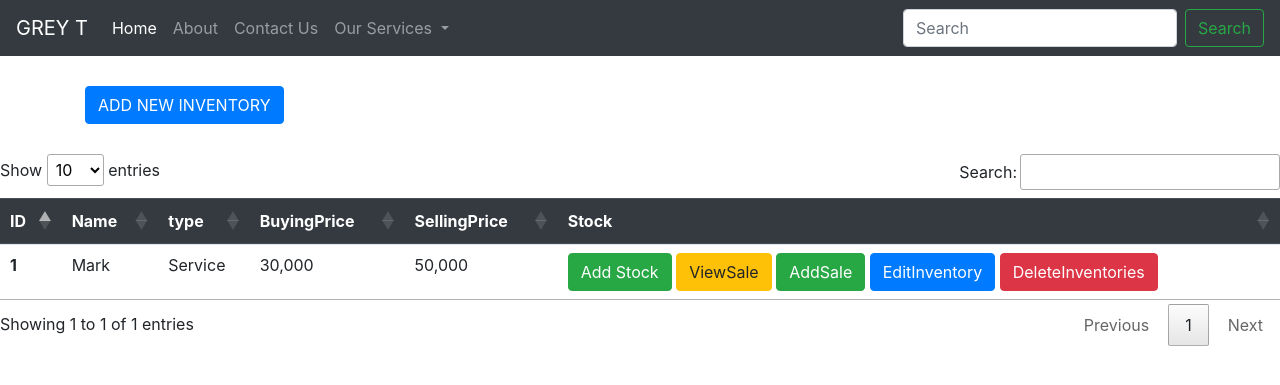
After one commit to NjengaWanjiku/inventory_management_system, a Flask app: page /inventories in a window 1280 px wide. The commit adds this page. Shown: the top 385 px of the page. Run offline with Flask 2, Linux system fonts and the light colour scheme; some libraries are stand-ins or nearby versions.

Commit message:
data visualization,modal data

```diff
--- a/app.py
+++ b/app.py
@@ -1,7 +1,12 @@
 #importing
 # import *file name
 # import from file name import what you want
-from flask import Flask,render_template
+from flask import Flask,render_template,request,redirect,url_for
+
+import pygal
+
+# specific
+# from pygal import pie
 
 # calling/instanciating
 app = Flask(__name__)
@@ -9,26 +14,25 @@ app = Flask(__name__)
 # creating of endpoints/route
 # 1. declaration of a route
 @app.route('/')
+ # 2.a function embedded to the route
+def hello_world():
+     return '<h1>Welcome to web development </h1>'
 
-# 2.a function embedded to the route
-def hello_world():
-    return '<h1>Welcome to web development </h1>'
+# @app.route('/home')
+# def home():
+#     return 'welcome to my homepage'
 
-@app.route('/home')
-def home():
-    return 'welcome to my homepage'
+# @app.route('/about')
+# def about():
+#     return 'welcome to our about page'
 
-@app.route('/about')
-def about():
-    return 'welcome to our about page'
+# @app.route('/contact_us')
+# def contact_us():
+#     return 'contact us'
 
-@app.route('/contact_us')
-def contact_us():
-    return 'contact us'
-
-@app.route('/services')
-def services():
-    return ' our services'
+# @app.route('/services')
+# def services():
+#     return ' our services'
 
 @app.route('/name/<name>')
 def my_name():
@@ -58,9 +62,9 @@ def div(a,b):
 def my_story(name,age,town):
     return f'my name is{name}.i am {age} from {town}town.'
 
-@app.route('/index')
-def index():
-    return render_template('index.html')
+@app.route('/home')
+def home():
+    return render_template('home.html')
 
 @app.route('/service')
 def service():
@@ -72,11 +76,95 @@ def contact():
 
 @app.route('/aboutt')
 def aboutt():
-    return render_template('aboutt.html')
+    return render_template('about.html')
 
-@app.route('/inventories1')
-def inventories1():
-    return render_template('inventories1.html')
+@app.route('/inventories', methods=['GET', 'POST'])
+def inventories():
+
+
+    if request.method =='POST':
+        name=request.form['name']
+        inv_type=request.form['type']
+        buying_price=request.form['buying_price']
+        selling_price=request.form['selling_price']
+
+        print(name)
+        print(inv_type)
+        print(buying_price)
+        print(selling_price)
+        return redirect (url_for('inventories'))
+
+    return render_template('inventories.html')
+
+@app.route('/add_stock',methods=['POST'])
+def add_stock():
+    if request.method == 'POST':
+        stock = request.form['stock']
+        print(stock)
+
+        return redirect (url_for('inventories'))
+
+
+@app.route('/add_sale',methods=['POST'])
+def add_sale():
+    if request.method =='POST':
+        sale = request.form['sale']
+        print(sale)
+
+        return redirect(url_for('inventories'))
+
+@app.route('/edit_inventory',methods=['POST'])
+def edit_inventory():
+    if request.method == 'POST':
+
+        name=request.form['name']
+        inv_type=request.form['type']
+        buying_price=request.form['buying_price']
+        selling_price=request.form['selling_price']
+
+
+        print(name)
+        print(inv_type)
+        print(buying_price)
+        print(selling_price)
+
+        return redirect(url_for('inventories'))
+
+
+@app.route('/data_visualisation')
+def data_visualisation():
+
+    # initializing your pie chart
+    pie_chart= pygal.Pie()
+
+
+
+    # add components to your pie chart
+        # 1.add title
+        # 2.partition your pie chart
+    pie_chart.title ='RONA IN KENYA'
+    pie_chart.add('Nairobi',40)
+    pie_chart.add('Kilifi',10)
+    pie_chart.add('Machakos',10)
+    pie_chart.add('Kiambu',20)
+    pie_chart.add('Nakuru',20)
+
+    pie_data = pie_chart.render_data_uri()
+    # return pie_chart.render()
+    # end of piechart
+
+    # start of line_chart
+    line_chart = pygal.StackedLine(fill=True)
+
+    line_chart.title = 'DATA USAGE'
+    line_chart.x_labels =  map(str,range(2002,2013))
+    line_chart.add('Firefox',[None, None, 0, 16.6,   25,   31, 36.4, 45.5, 46.3, 42.8, 37.1])
+    line_chart.add('Chrome', [.3, .9, 17.1, 15.3, .6, .5, 1.6])
+    line_chart.add('IE', [85.8, 84.6, 84.7, 74.5,   66, 58.6, 54.7, 44.8, 36.2, 26.6, 20.1])
+    line_chart.add('Others',[14.2, 15.4, 15.3,  8.9,    9, 10.4,  8.9,  5.8,  6.7,  6.8,  7.5])
+
+    line_data = line_chart.render_data_uri()
+    return render_template('charts.html', pie=pie_data, line=line_data)
 
 #  run_your_app
 if __name__=="__main__":
--- a/templates/about.html
+++ b/templates/about.html
@@ -8,7 +8,7 @@ aboutpage
 {%block content%}
 <p>this is our about page</p>
 
-{endblock%}
+{%endblock%}
 
 {%block footer%}
 <p>for more information click here</p>
--- a/templates/base.html
+++ b/templates/base.html
@@ -11,11 +11,12 @@
     </title>
     <link rel="stylesheet" href="https://stackpath.bootstrapcdn.com/bootstrap/4.4.1/css/bootstrap.min.css"
         integrity="sha384-Vkoo8x4CGsO3+Hhxv8T/Q5PaXtkKtu6ug5TOeNV6gBiFeWPGFN9MuhOf23Q9Ifjh" crossorigin="anonymous">
+   <link rel="stylesheet" href="//cdn.datatables.net/1.10.20/css/jquery.dataTables.min.css">
 </head>
 
 <body>
     <nav class="navbar navbar-expand-lg navbar-dark bg-dark">
-        <a class="navbar-brand" href="#"></a>
+        <a class="navbar-brand" href="#">GREY T</a>
         <button class="navbar-toggler" type="button" data-toggle="collapse" data-target="#navbarSupportedContent"
             aria-controls="navbarSupportedContent" aria-expanded="false" aria-label="Toggle navigation">
             <span class="navbar-toggler-icon"></span>
@@ -24,26 +25,30 @@
         <div class="collapse navbar-collapse" id="navbarSupportedContent">
             <ul class="navbar-nav mr-auto">
                 <li class="nav-item active">
-                    <a class="nav-link" href="#">Home <span class="sr-only">(current)</span></a>
+                    <a class="nav-link" href="{{url_for('home')}}">Home<span class="sr-only"></span></a>
                 </li>
                 <li class="nav-item">
-                    <a class="nav-link" href="#">Link</a>
+                    <a class="nav-link" href="{{url_for('aboutt')}}">About</a>
                 </li>
+
+                <li class="nav-item">
+                    <a class="nav-link" href="{{url_for('contact')}}">Contact Us</a>
+                </li>
+
                 <li class="nav-item dropdown">
                     <a class="nav-link dropdown-toggle" href="#" id="navbarDropdown" role="button"
                         data-toggle="dropdown" aria-haspopup="true" aria-expanded="false">
-                        Dropdown
-                    </a>
+                        Our Services
+                </a>
                     <div class="dropdown-menu" aria-labelledby="navbarDropdown">
-                        <a class="dropdown-item" href="#">Action</a>
-                        <a class="dropdown-item" href="#">Another action</a>
+                        <a class="dropdown-item" href="{{url_for('inventories')}}">InventoryManagementPage</a>
+                        <a class="dropdown-item" href="{{url_for('service')}}">Services</a>
                         <div class="dropdown-divider"></div>
-                        <a class="dropdown-item" href="#">Something else here</a>
+                        <a class="dropdown-item" href="{{url_for('data_visualisation')}}">Data Visualization</a>
                     </div>
+
                 </li>
-                <li class="nav-item">
-                    <a class="nav-link disabled" href="#">Disabled</a>
-                </li>
+
             </ul>
             <form class="form-inline my-2 my-lg-0">
                 <input class="form-control mr-sm-2" type="search" placeholder="Search" aria-label="Search">
@@ -74,6 +79,12 @@
     <script src="https://stackpath.bootstrapcdn.com/bootstrap/4.4.1/js/bootstrap.min.js"
         integrity="sha384-wfSDF2E50Y2D1uUdj0O3uMBJnjuUD4Ih7YwaYd1iqfktj0Uod8GCExl3Og8ifwB6"
         crossorigin="anonymous"></script>
+    <script src="//cdn.datatables.net/1.10.20/js/jquery.dataTables.min.js">
+
+    </script>
+    <script> $(document).ready(function () {
+        $('#InventoryTable').DataTable();
+    });</script>
 </body>
 
 </html>
--- /dev/null
+++ b/templates/inventories.html
@@ -0,0 +1,256 @@
+{%extends 'base.html'%}
+
+{%block title%}
+Inventories
+{%endblock%}
+
+{%block content%}
+
+
+<div class="container" style="margin-top: 30px;margin-bottom: 30px;">
+
+    <!-- Button trigger modal -->
+    <button type="button" class="btn btn-primary" data-toggle="modal" data-target="#addInventories">
+        ADD NEW INVENTORY
+    </button>
+
+    <!-- Modal -->
+    <div class="modal fade" id="addInventories" tabindex="-1" role="dialog" aria-labelledby="exampleModalLabel"
+        aria-hidden="true">
+        <div class="modal-dialog" role="document">
+            <div class="modal-content">
+                <div class="modal-header">
+                    <h5 class="modal-title" id="exampleModalLabel">ADD INVENTORY</h5>
+                    <button type="button" class="close" data-dismiss="modal" aria-label="Close">
+                        <span aria-hidden="true">&times;</span>
+                    </button>
+                </div>
+
+                <div class="modal-body">
+
+                    <form action="{{url_for('inventories')}}" method="POST">
+                        <!-- name -->
+                        <div class="NAME">
+                            <label for="Name">NAME</label>
+                            <input name="name" type="name" class="form-control" id="exampleInputEmail1"
+                                aria-describedby="emailHelp" placeholder="enter product name">
+                            <small id="emailHelp" class="form-text text-muted"></small>
+                        </div>
+
+                        <!-- type -->
+                        <div class="TYPE">
+                            <label for="Type">TYPE</label>
+                            <input name="type" type="name" class="form-control" id="exampleInputEmail1"
+                                aria-describedby="emailHelp" placeholder="enter product name">
+                            <small id="emailHelp" class="form-text text-muted"></small>
+                            <select class="form-control" id="exampleFormControlSelect1">
+                                <option></option>
+                                <option>Product</option>
+                                <option>Service</option>
+                            </select>
+                        </div>
+
+
+                        <!-- .buying price.. -->
+
+                        <div class="BUYING PRICE">
+                            <label for="Buying Price">BUYING PRICE</label>
+                            <input name="buying_price" type="float" class="form-control" id="exampleInputEmail1"
+                                aria-describedby="emailHelp" placeholder="buying price">
+                            <small id="emailHelp" class="form-text text-muted"></small>
+                        </div>
+
+
+
+                        <!-- selling price -->
+                        <div class="SELLING PRICE">
+                            <label for="Selling Price">SELLING PRICE</label>
+                            <input name="selling_price" type="float" class="form-control" id="exampleInputEmail1"
+                                aria-describedby="emailHelp" placeholder="selling price">
+                            <small id="emailHelp" class="form-text text-muted"></small>
+                        </div>
+
+
+                </div>
+
+
+                <div class="modal-footer">
+                    <button type="button" class="btn btn-secondary" data-dismiss="modal">Close</button>
+                    <button type="submit" class="btn btn-primary">Add</button>
+                </div>
+                </form>
+
+            </div>
+        </div>
+    </div>
+</div>
+<table class="table" id="InventoryTable">
+    <thead class="thead-dark">
+        <tr>
+            <th scope="col">ID</th>
+            <th scope="col">Name</th>
+            <th scope="col">type</th>
+            <th scope="col">BuyingPrice</th>
+            <th scope="col">SellingPrice</th>
+            <th scope="col">Stock</th>
+        </tr>
+    </thead>
+    <tbody>
+        <tr>
+            <th scope="row">1</th>
+            <td>Mark</td>
+            <td>Service</td>
+            <td>30,000</td>
+            <td>50,000</td>
+            <td>
+                <!-- Button trigger modal -->
+                <button type="button" class="btn btn-success" data-toggle="modal" data-target="#addStock">
+                    Add Stock
+                </button>
+
+                <!-- Modal -->
+                <div class="modal fade" id="addStock" tabindex="-1" role="dialog" aria-labelledby="exampleModalLabel"
+                    aria-hidden="true">
+                    <div class="modal-dialog" role="document">
+                        <div class="modal-content">
+                            <div class="modal-header">
+                                <h5 class="modal-title" id="exampleModalLabel">Add Stock</h5>
+                                <button type="button" class="close" data-dismiss="modal" aria-label="Close">
+                                    <span aria-hidden="true">&times;</span>
+                                </button>
+                            </div>
+
+                            <div class="modal-body">
+                                <form action="{{url_for('add_stock')}}" , method="POST">
+                                    <div class="form-group">
+                                        <label for="exampleInputEmail1">Stock</label>
+                                        <input name="stock" type="text" class="form-control" id="exampleInputEmail1"
+                                            aria-describedby="emailHelp" placeholder="Enter stock">
+                                        <small id="emailHelp" class="form-text text-muted"></small>
+                                    </div>
+
+                                    <div class="modal-footer">
+                                        <button type="button" class="btn btn-secondary"
+                                            data-dismiss="modal">Close</button>
+                                        <button type="submit" class="btn btn-primary">add</button>
+                                    </div>
+
+                                </form>
+                            </div>
+
+
+                        </div>
+                    </div>
+                </div>
+
+
+                <button type="button" class="btn btn-warning">ViewSale</button>
+                <!-- Button trigger modal -->
+                <button type="button" class="btn btn-success" data-toggle="modal" data-target="#addSale">
+                    AddSale
+                </button>
+
+                <!-- Modal -->
+                <div class="modal fade" id="addSale" tabindex="-1" role="dialog" aria-labelledby="exampleModalLabel"
+                    aria-hidden="true">
+                    <div class="modal-dialog" role="document">
+                        <div class="modal-content">
+                            <div class="modal-header">
+                                <h5 class="modal-title" id="exampleModalLabel">AddSale</h5>
+                                <button type="button" class="close" data-dismiss="modal" aria-label="Close">
+                                    <span aria-hidden="true">&times;</span>
+                                </button>
+                            </div>
+
+                            <div class="modal-body">
+                                <form action="{{url_for('add_sale')}}", method="'POST'">
+                                    <div class="form-group">
+                                        <label for="exampleInputEmail1">Sale</label>
+                                        <input name="sale"type="number" class="form-control" id="exampleInputEmail1"
+                                            aria-describedby="emailHelp" placeholder="Enter stock">
+                                        <small id="emailHelp" class="form-text text-muted"></small>
+                                    </div>
+                                    <div class="modal-footer">
+                                        <button type="button" class="btn btn-secondary" data-dismiss="modal">Close</button>
+                                        <button type="submit" class="btn btn-primary">add</button>
+                                    </div>
+                                </form>
+                            </div>
+
+
+                        </div>
+                    </div>
+                </div>
+                <!-- Button trigger modal -->
+                <button type="button" class="btn btn-primary" data-toggle="modal" data-target="#EditInventory">
+                    EditInventory
+                </button>
+
+                <!-- Modal -->
+                <div class="modal fade" id="EditInventory" tabindex="-1" role="dialog"
+                    aria-labelledby="exampleModalLabel" aria-hidden="true">
+                    <div class="modal-dialog" role="document">
+                        <div class="modal-content">
+                            <div class="modal-header">
+                                <h5 class="modal-title" id="exampleModalLabel"></h5>
+                                <button type="button" class="close" data-dismiss="modal" aria-label="Close">
+                                    <span aria-hidden="true">&times;</span>
+                                </button>
+                            </div>
+                            <div class="modal-body">
+
+                                <form action="{{url_for('edit_inventory')}}", method="POST">
+                                    <div class="form-group">
+                                        <label for="exampleInputEmail1">Name</label>
+                                        <input name="name" type="text" class="form-control" id="exampleInputEmail1"
+                                            aria-describedby="emailHelp" placeholder="Enter name">
+                                        <small id="emailHelp" class="form-text text-muted"></small>
+                                    </div>
+
+                                    <div class="form-group">
+                                        <label for="exampleInputEmail1">Type</label>
+                                        <small id="emailHelp" class="form-text text-muted"></small>
+                                        <select name="type" class="custom-select" id="inputGroupSelect01">
+                                            <option value="2">Product</option>
+                                            <option value="3">Services</option>
+                                        </select>
+                                    </div>
+
+                                    <div class="form-group">
+                                        <label for="exampleInputEmail1">BuyingPrice</label>
+                                        <input name="buying_price" type="float" class="form-control" id="exampleInputEmail1"
+                                            aria-describedby="emailHelp" placeholder="Enter BuyingPrice">
+                                        <small id="emailHelp" class="form-text text-muted"></small>
+                                    </div>
+
+                                    <div class="form-group">
+                                        <label for="exampleInputEmail1">SellingPrice</label>
+                                        <input name="selling_price" type="float" class="form-control" id="exampleInputEmail1"
+                                            aria-describedby="emailHelp" placeholder="Enter SellingPrice">
+                                        <small id="emailHelp" class="form-text text-muted"></small>
+                                    </div>
+                                    <div class="modal-footer">
+                                        <button type="button" class="btn btn-secondary" data-dismiss="modal">Close</button>
+                                        <button type="submit" class="btn btn-primary">Edit</button>
+                                    </div>
+                                </form>
+                            </div>
+
+                        </div>
+                    </div>
+                </div>
+
+
+
+
+                <button type="button" class="btn btn-danger">DeleteInventories</button>
+
+            </td>
+        </tr>
+
+
+    </tbody>
+</table>
+
+
+{%endblock%}
```
Also changed, not shown: templates/charts.html (added, +17 -0 lines), templates/inventories1.html (deleted, +0 -170 lines), templates/home.html (renamed from templates/index.html).
